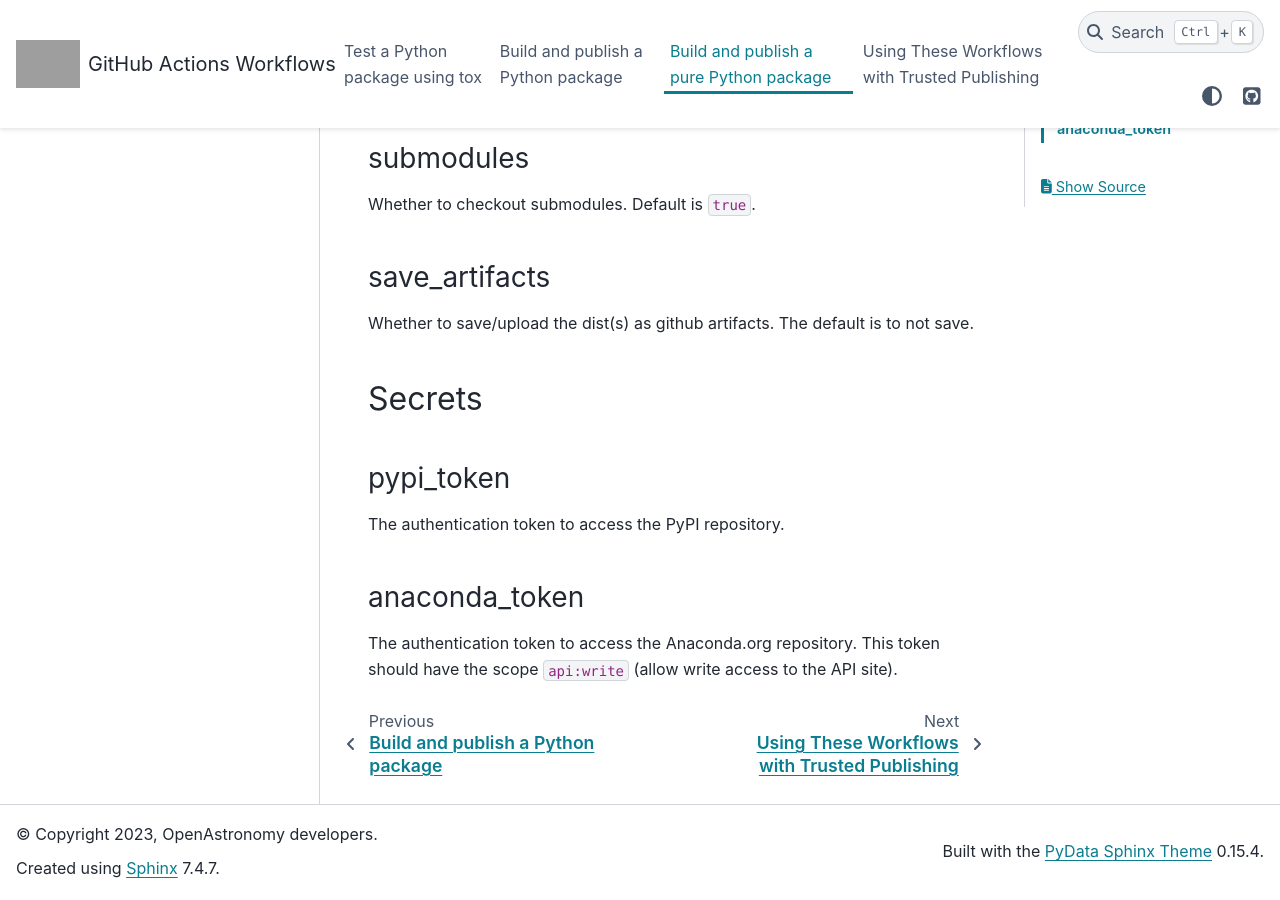
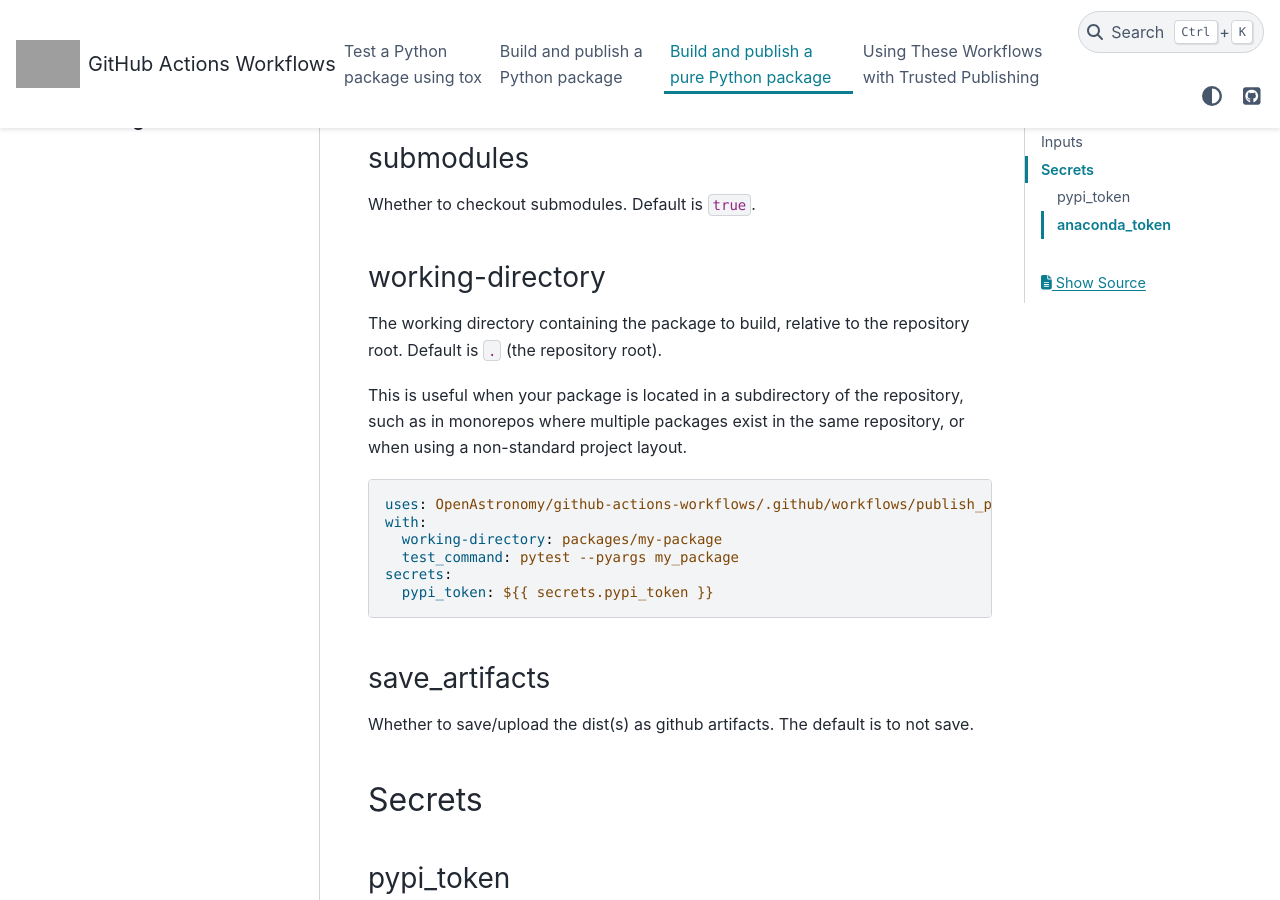
Before and after one commit to OpenAstronomy/github-actions-workflows, a Sphinx documentation site: the page built from docs/source/publish_pure_python.rst, in a window 1280 px wide and 900 px high, scrolled down 3098 px. Built offline with Sphinx 7.4.7 and the PyData theme 0.15.4, drawn with Linux system fonts in a browser that asks for light colours; grey boxes are pictures that could not be loaded.

Commit message:
Added support for specifying a working directory other than the root of the repository

```diff
--- a/docs/source/publish_pure_python.rst
+++ b/docs/source/publish_pure_python.rst
@@ -141,6 +141,25 @@ submodules
 
 Whether to checkout submodules. Default is ``true``.
 
+working-directory
+^^^^^^^^^^^^^^^^^
+
+The working directory containing the package to build, relative to the
+repository root. Default is ``.`` (the repository root).
+
+This is useful when your package is located in a subdirectory of the
+repository, such as in monorepos where multiple packages exist in the
+same repository, or when using a non-standard project layout.
+
+.. code:: yaml
+
+   uses: OpenAstronomy/github-actions-workflows/.github/workflows/publish_pure_python.yml@v1
+   with:
+     working-directory: packages/my-package
+     test_command: pytest --pyargs my_package
+   secrets:
+     pypi_token: ${{ secrets.pypi_token }}
+
 save_artifacts
 ^^^^^^^^^^^^^^
 
```
Also changed, not shown: docs/source/publish.rst (+19 -0 lines), docs/source/tox.rst (+18 -0 lines), 16 other files.
